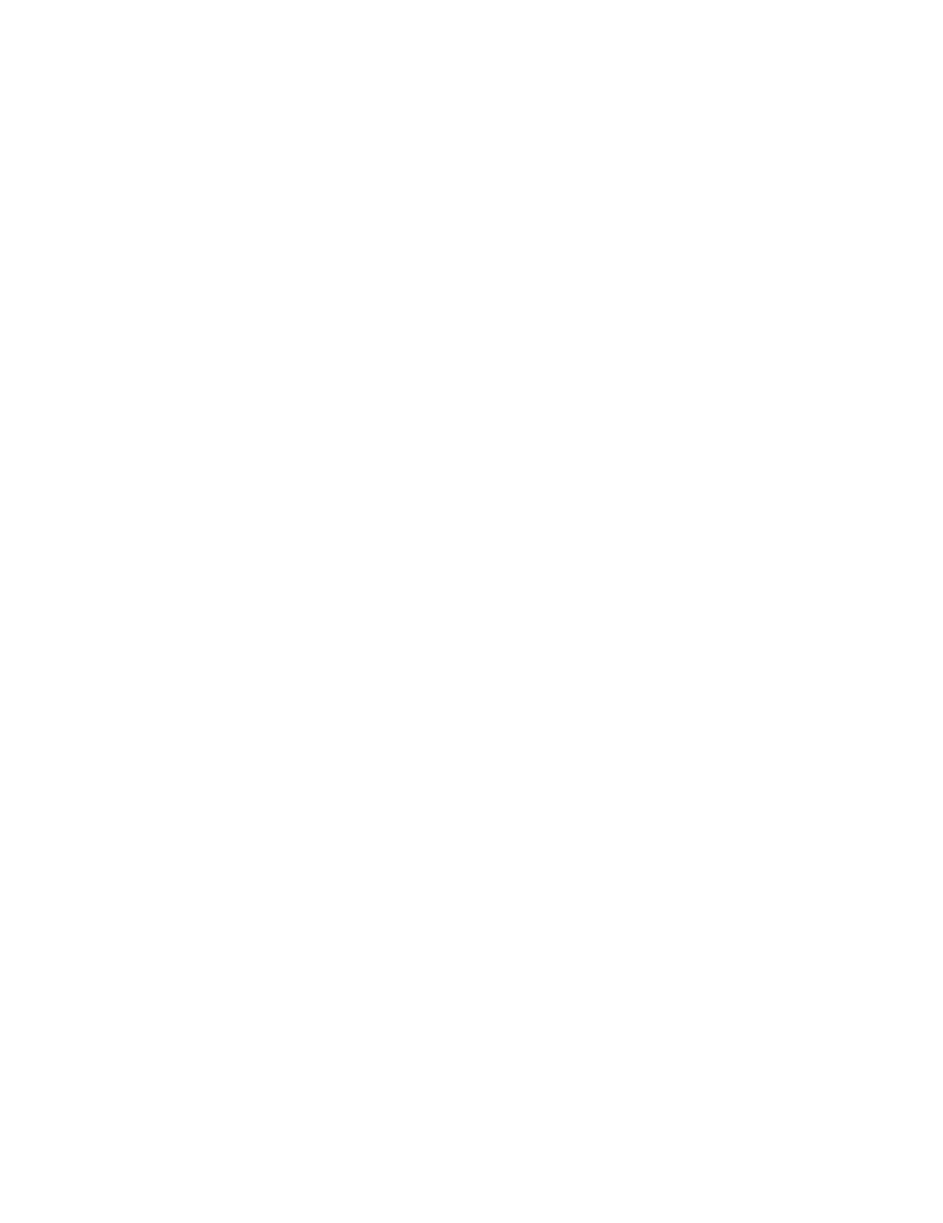
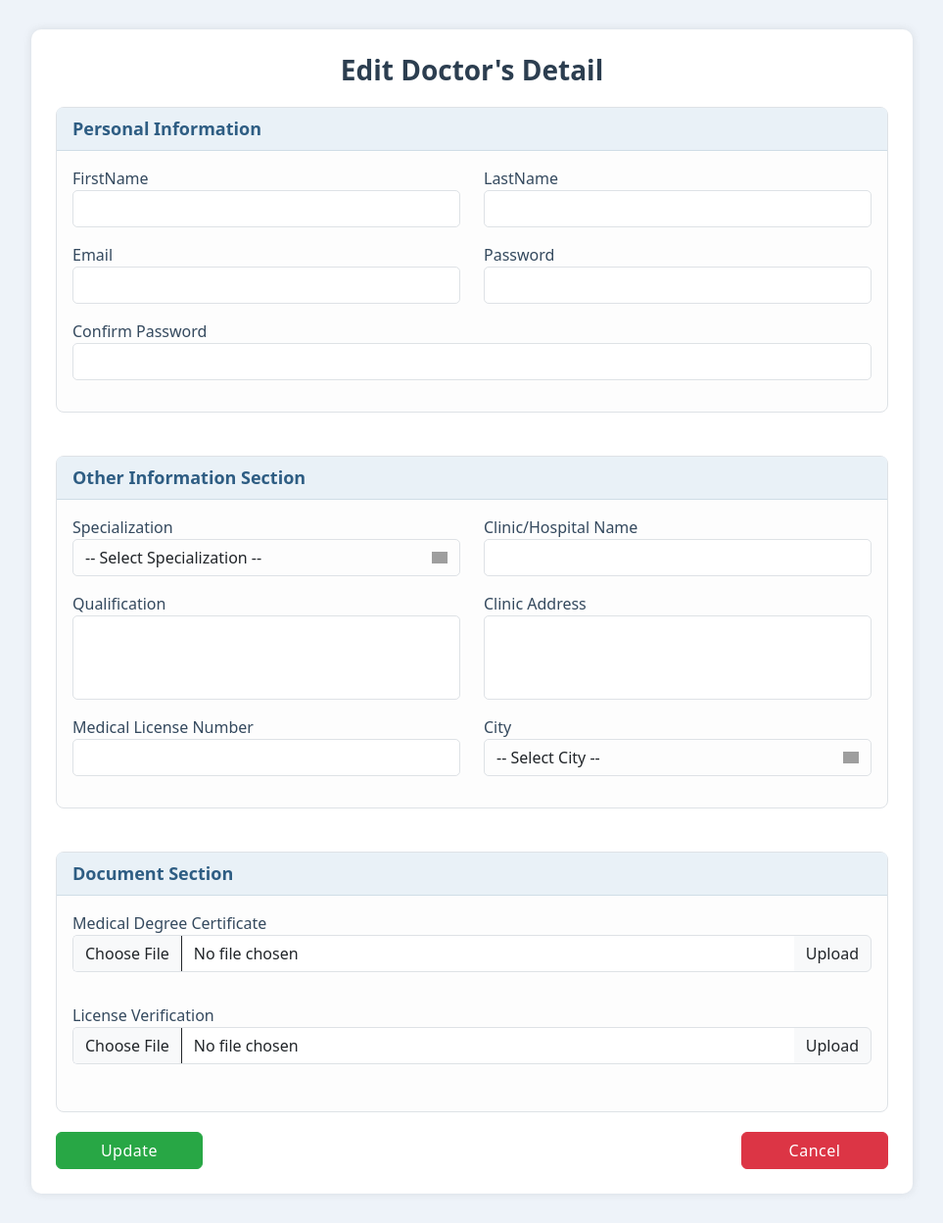
Before and after one commit to E-MED-Project-Dac/E-MED, a React (Vite) app in the folder emed_app/: page /editDoctor in a window 1280 px wide. Before the commit this address had no page. Shown: the whole page at 98% size, without its empty margins (158-1121 px from the left). Before the commit the page ends 800 px from the top, so only its background shows below. Built offline with nearby package versions, Linux system fonts and the light colour scheme; grey boxes are pictures that could not be loaded.

Commit message:
DoctorEditPage

```diff
--- a/emed_app/index.html
+++ b/emed_app/index.html
@@ -1,24 +1,25 @@
 <!doctype html>
 <html lang="en">
+
 <head>
   <meta charset="UTF-8" />
   <link rel="icon" type="image/svg+xml" href="/vite.svg" />
   <meta name="viewport" content="width=device-width, initial-scale=1.0" />
   <title>E-MED</title>
-    <link
-      href="https://cdn.jsdelivr.net/npm/bootstrap@5.3.6/dist/css/bootstrap.min.css"
-      rel="stylesheet"
-      integrity="sha384-4Q6Gf2aSP4eDXB8Miphtr37CMZZQ5oXLH2yaXMJ2w8e2ZtHTl7GptT4jmndRuHDT"
-      crossorigin="anonymous"
-    />
-    <script
-      src="https://cdn.jsdelivr.net/npm/bootstrap@5.3.6/dist/js/bootstrap.bundle.min.js"
+  <link href="https://cdn.jsdelivr.net/npm/bootstrap@5.3.6/dist/css/bootstrap.min.css" rel="stylesheet"
+    integrity="sha384-4Q6Gf2aSP4eDXB8Miphtr37CMZZQ5oXLH2yaXMJ2w8e2ZtHTl7GptT4jmndRuHDT" crossorigin="anonymous" />
+  <link rel="stylesheet" href="https://cdnjs.cloudflare.com/ajax/libs/font-awesome/6.4.0/css/all.min.css" />
+  <link rel="stylesheet" href="https://cdn.jsdelivr.net/npm/bootstrap-icons@1.10.5/font/bootstrap-icons.css" />
+
+  <script src="https://cdn.jsdelivr.net/npm/bootstrap@5.3.6/dist/js/bootstrap.bundle.min.js"
     integrity="sha384-j1CDi7MgGQ12Z7Qab0qlWQ/Qqz24Gc6BM0thvEMVjHnfYGF0rmFCozFSxQBxwHKO"
-      crossorigin="anonymous"
-    ></script>
+    crossorigin="anonymous"></script>
+
 </head>
+
 <body>
   <div id="root"></div>
   <script type="module" src="/src/main.jsx"></script>
 </body>
+
 </html>
--- a/emed_app/src/App.jsx
+++ b/emed_app/src/App.jsx
@@ -1,31 +1,29 @@
-import React, { useState } from 'react'
-import { Navigate, Route, Routes } from 'react-router-dom'
-import Login from './pages/auth/Login'
-import Register from './pages/auth/Register'
-import { ToastContainer } from 'react-toastify'
-import PatientNavbar from './pages/patient/PatientNavbar'
+import React, { useState } from "react";
+import { Navigate, Route, Routes } from "react-router-dom";
+import Login from "./pages/auth/Login";
+import Register from "./pages/auth/Register";
+import { ToastContainer } from "react-toastify";
+import PatientNavbar from "./pages/patient/PatientNavbar";
+import DoctorEdit from "./pages/doctor/DoctorEdit";
+import DoctorNavbar from "./pages/doctor/doctorNavbar";
 //import { AuthContext } from './contexts/auth.context'
 function App() {
   // create a state member for keeping user details
-  const [user, setUser] = useState(null)
+  const [user, setUser] = useState(null);
 
   return (
     <>
-        <Routes>
-          <Route
-            path='/'
-            element={<Login />}
-          />
-          <Route
-            path='register'
-            element={<Register />}
-          />
-          <Route path='patientNavbar' element={<PatientNavbar/>}/>
-        </Routes>
+      <Routes>
+        <Route path="/" element={<Login />} />
+        <Route path="register" element={<Register />} />
+        <Route path="patientNavbar" element={<PatientNavbar />} />
+        <Route path="editDoctor" element={<DoctorEdit />} />
+        <Route path="doctorNavbar" element={<DoctorNavbar />} />
+      </Routes>
 
       <ToastContainer />
     </>
   );
 }
 
-export default App
+export default App;
--- /dev/null
+++ b/emed_app/src/pages/doctor/DoctorEdit.css
@@ -0,0 +1,85 @@
+/* Background colors and layout styles */
+.container {
+  max-width: 900px;
+  margin-top: 30px;
+  margin-bottom: 30px;
+  background-color: #ffffff;
+  padding: 25px;
+  border-radius: 10px;
+  box-shadow: 0 0 10px rgba(0, 0, 0, 0.1);
+}
+
+.page-header {
+  font-size: 28px;
+  font-weight: bold;
+  margin-bottom: 20px;
+  text-align: center;
+  color: #2c3e50;
+}
+
+.card {
+  background-color: #fdfdfd;
+  border: 1px solid #dee2e6;
+  border-radius: 8px;
+  margin-bottom: 20px;
+}
+
+.card-header {
+  font-weight: 600;
+  background-color: #e9f1f7;
+  font-size: 18px;
+  color: #2e5d83;
+  border-bottom: 1px solid #cfdde6;
+  border-radius: 8px 8px 0 0;
+}
+
+label {
+  font-weight: 500;
+  color: #34495e;
+}
+
+input.form-control,
+textarea.form-control,
+select.form-control {
+  border-radius: 5px;
+}
+
+.custom-select {
+  appearance: none;
+  background: url("https://cdn.jsdelivr.net/npm/bootstrap-icons/icons/caret-down-fill.svg")
+    no-repeat right 0.75rem center;
+  background-size: 1rem;
+  padding-right: 2.5rem;
+  cursor: pointer;
+}
+
+textarea.form-control {
+  resize: none;
+}
+
+.input-group .form-control {
+  border-right: none;
+}
+
+.input-group .btn {
+  border-left: none;
+}
+
+/* Buttons */
+button {
+  font-weight: 500;
+  letter-spacing: 0.5px;
+}
+
+.btn-success {
+  background-color: #28a745;
+  border-color: #28a745;
+}
+
+.btn-danger {
+  background-color: #dc3545;
+  border-color: #dc3545;
+}
+body {
+  background-color: #eef3f9 !important;
+}
--- /dev/null
+++ b/emed_app/src/pages/doctor/DoctorEdit.jsx
@@ -0,0 +1,147 @@
+import React from "react";
+import "./DoctorEdit.css";
+
+function DoctorEdit() {
+  return (
+    <>
+      <div className="container">
+        <h2 className="page-header">Edit Doctor's Detail</h2>
+        <div className="form">
+          <div className="card">
+            <div className="card-header">Personal Information</div>
+            <div className="card-body">
+              <div className="row mb-3">
+                <div className="col">
+                  <label htmlFor="">FirstName</label>
+                  <input type="text" className="form-control" />
+                </div>
+                <div className="col">
+                  <label htmlFor="">LastName</label>
+                  <input type="text" className="form-control" />
+                </div>
+              </div>
+              <div className="row mb-3">
+                <div className="col">
+                  <label htmlFor="">Email</label>
+                  <input type="email" className="form-control" />
+                </div>
+                <div className="col">
+                  <label htmlFor="">Password</label>
+                  <input type="password" className="form-control" />
+                </div>
+              </div>
+              <div className="row mb-3">
+                <div className="col">
+                  <label htmlFor="">Confirm Password</label>
+                  <input type="password" className="form-control" />
+                </div>
+              </div>
+            </div>
+          </div>
+          <br />
+          <div className="card">
+            <div className="card-header">Other Information Section</div>
+            <div className="card-body">
+              <div className="row mb-3">
+                <div className="col">
+                  <div className="col custom-select-wrapper">
+                    <label htmlFor="specialization">Specialization</label>
+                    <select
+                      id="specialization"
+                      className="form-control custom-select"
+                    >
+                      <option value="">-- Select Specialization --</option>
+                      <option value="ortho">Orthology</option>
+                      <option value="cardio">Cardiology</option>
+                      <option value="neuro">Neurology</option>
+                      <option value="derma">Dermatology</option>
+                    </select>
+                  </div>
+                </div>
+
+                <div className="col">
+                  <label htmlFor="">Clinic/Hospital Name</label>
+                  <input type="password" className="form-control" />
+                </div>
+              </div>
+              <div className="row mb-3">
+                <div className="col">
+                  <label htmlFor="">Qualification</label>
+                  <textarea type="text" rows={3} className="form-control" />
+                </div>
+                <div className="col">
+                  <label htmlFor="">Clinic Address</label>
+                  <textarea type="text" rows={3} className="form-control" />
+                </div>
+              </div>
+              <div className="row mb-3">
+                <div className="col">
+                  <label htmlFor="">Medical License Number</label>
+                  <input type="text" className="form-control" />
+                </div>
+                <div className="col">
+                  <div className="col custom-select-wrapper">
+                    <label htmlFor="city">City</label>
+                    <select id="city" className="form-control custom-select">
+                      <option value="">-- Select City --</option>
+                      <option value="Karad">Karad</option>
+                      <option value="Pune">Pune</option>
+                      <option value="Chennai">Chennai</option>
+                      <option value="Punjab">Punjab</option>
+                    </select>
+                  </div>
+                </div>
+              </div>
+            </div>
+          </div>
+          <br />
+          <div className="card">
+            <div className="card-header">Document Section</div>
+            <div className="card-body">
+              <div className="row mb-3">
+                <div className="col">
+                  <label htmlFor="">Medical Degree Certificate</label>
+                  <div className="input-group mb-3">
+                    <input
+                      type="file"
+                      className="form-control"
+                      id="inputGroupFile02"
+                    />
+                    <label className="input-group-text" for="inputGroupFile02">
+                      Upload
+                    </label>
+                  </div>
+                </div>
+              </div>
+              <div className="row mb-3">
+                <div className="col">
+                  <label htmlFor="">License Verification</label>
+                  <div className="input-group mb-3">
+                    <input
+                      type="file"
+                      className="form-control"
+                      id="inputGroupFile02"
+                    />
+                    <label className="input-group-text" for="inputGroupFile02">
+                      Upload
+                    </label>
+                  </div>
+                </div>
+              </div>
+            </div>
+          </div>
+          <div className="mt-2 d-flex justify-content-between">
+            <button className="btn btn-success" style={{ width: "150px" }}>
+              Update
+            </button>
+            <button className="btn btn-danger" style={{ width: "150px" }}>
+              Cancel
+            </button>
+          </div>
+        </div>
+      </div>
+    </>
+  );
+}
+
+export default DoctorEdit;
```
Lines whose indentation alone changed are shown as unchanged.
